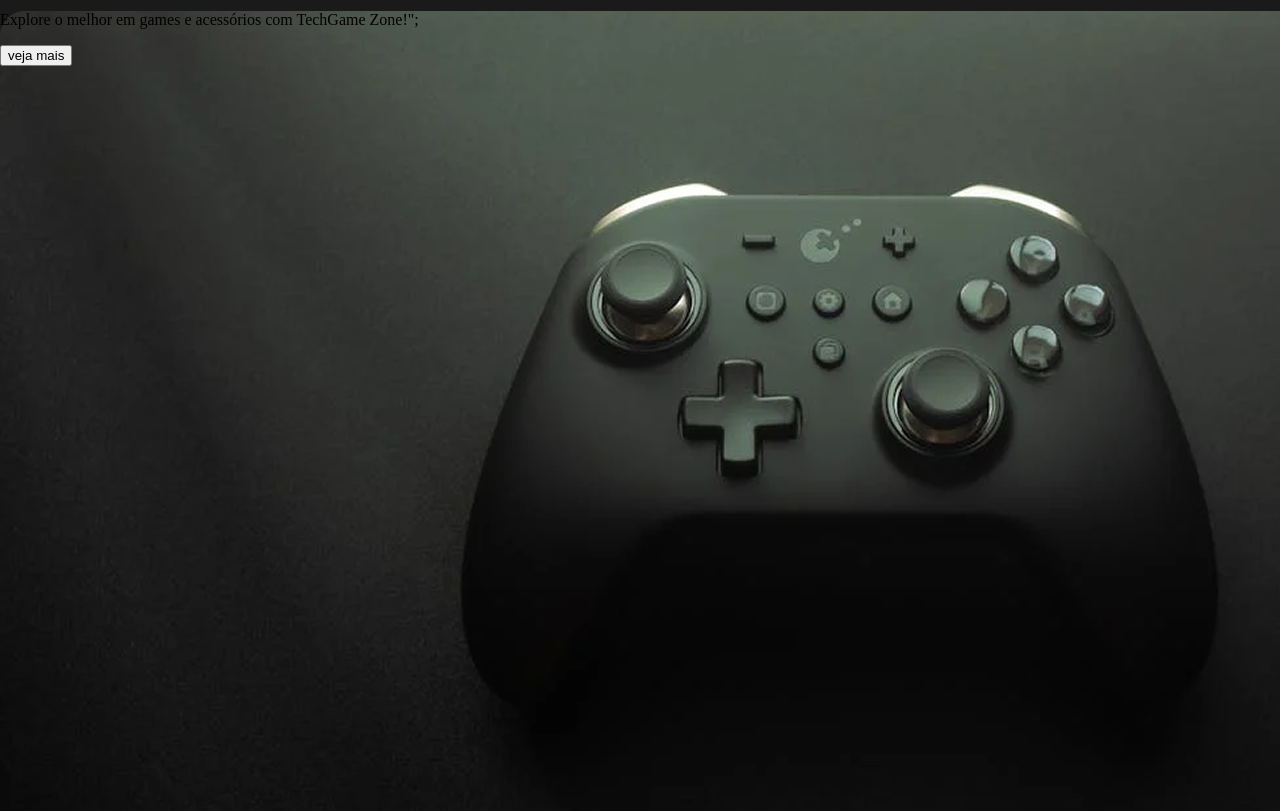
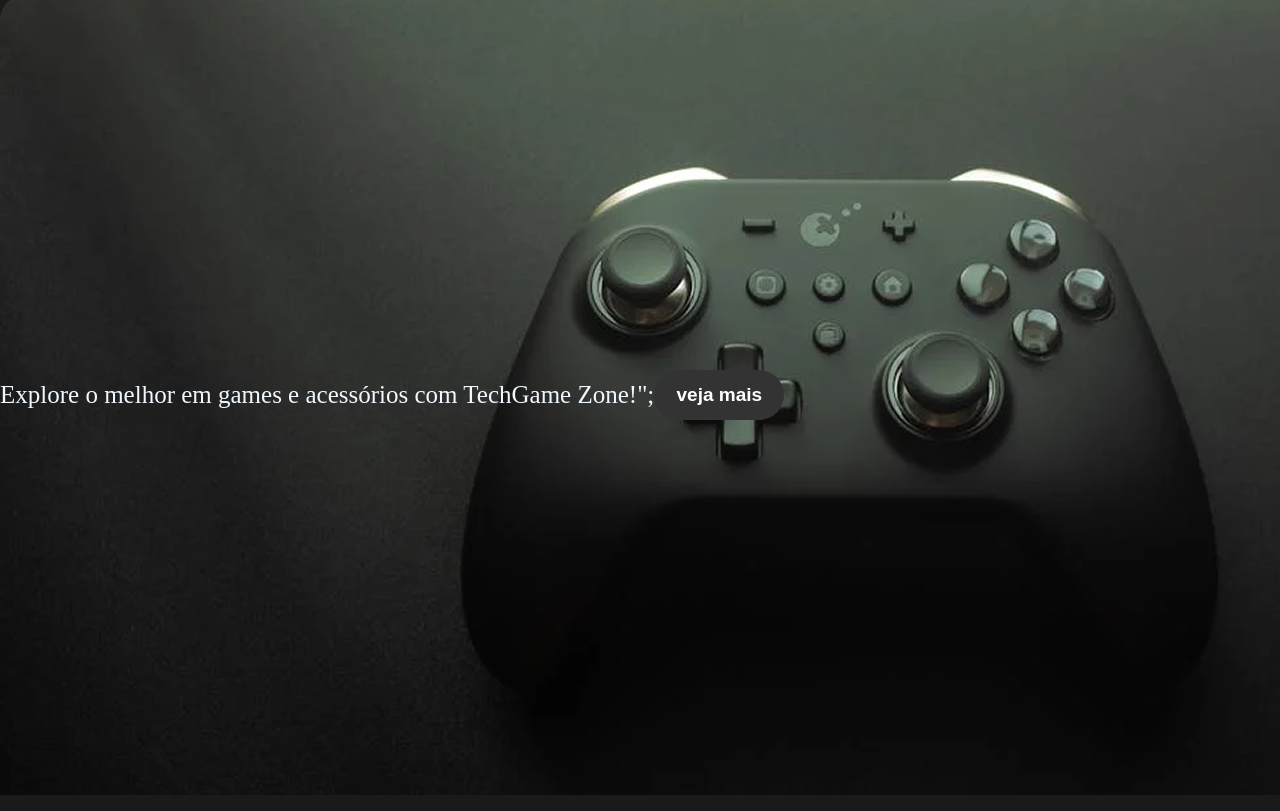
Before and after one commit to thalissonmelo10/barra-de-pesquisa, a plain HTML site: page index.html in a window 1280 px wide. Shown: the part 109-920 px from the top of the page. Drawn offline with nearby package versions, Linux system fonts and the light colour scheme.

Commit message:
atualizando

```diff
--- a/index.html
+++ b/index.html
@@ -42,12 +42,16 @@
 
       <div class="banner">
         <div class="texto-banner">
-          <p>
+
+        </div>
+        <div class="texto-banner">
+          <p class="texto-banner">
             Explore o melhor em games e acessórios com TechGame Zone!";
           </p>
 
+
         </div>
-        <button>veja mais</button> <!--a tag buttun serve para criar butão-->
+        <button class="botao-banner">veja mais</button> <!--a tag buttun serve para criar butão-->
 
       </div>
 
--- a/style.css
+++ b/style.css
@@ -11,9 +11,9 @@ height: 800px;
 width: 1380px;
 background-image: url("./assents/banner.png"); /*ele adiciona uma imagem como fundo*/
 background-repeat: cover;
+display: flex;
+align-items: center;}
 
-
-}
 li a{
 
     text-decoration: none;
@@ -51,3 +51,17 @@ justify-content: space-between;
     font-size: 30px;
     color: #4c544c;
 }
+.texto-banner{
+    color: aliceblue;
+    font-size: 25px;
+}
+.botao-banner{
+width: 130px;
+height: 50px;
+border-radius:  55px;
+border: none;
+color:#ffffff ;
+font-weight: bold;
+font-size: 19px;
+background-color: #333333;
+}
```
